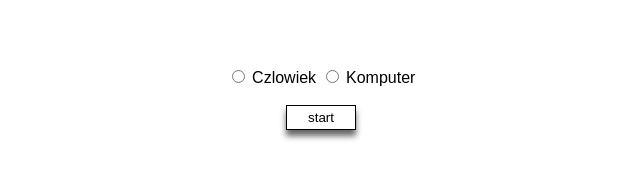
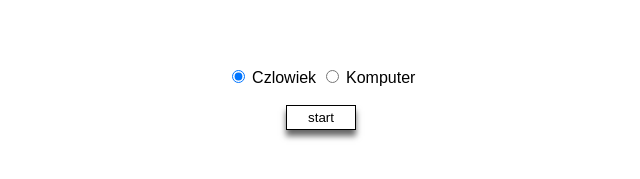
Before and after one commit to damdam6680/XO, a plain HTML site: page index.html in a window 1280 px wide. Shown: the part 493-672 px from the top of the page, 319-959 px from the left. Drawn offline with Linux system fonts and the light colour scheme.

Commit message:
Update index.html

```diff
--- a/index.html
+++ b/index.html
@@ -17,7 +17,7 @@
 
 
     <form id="myform">
-        <input type="radio" name="rb" value="O" /> Czlowiek
+        <input type="radio" name="rb" value="O" checked/> Czlowiek
         <input type="radio" name="rb" value="X" /> Komputer
     </form>
 </br>
```
